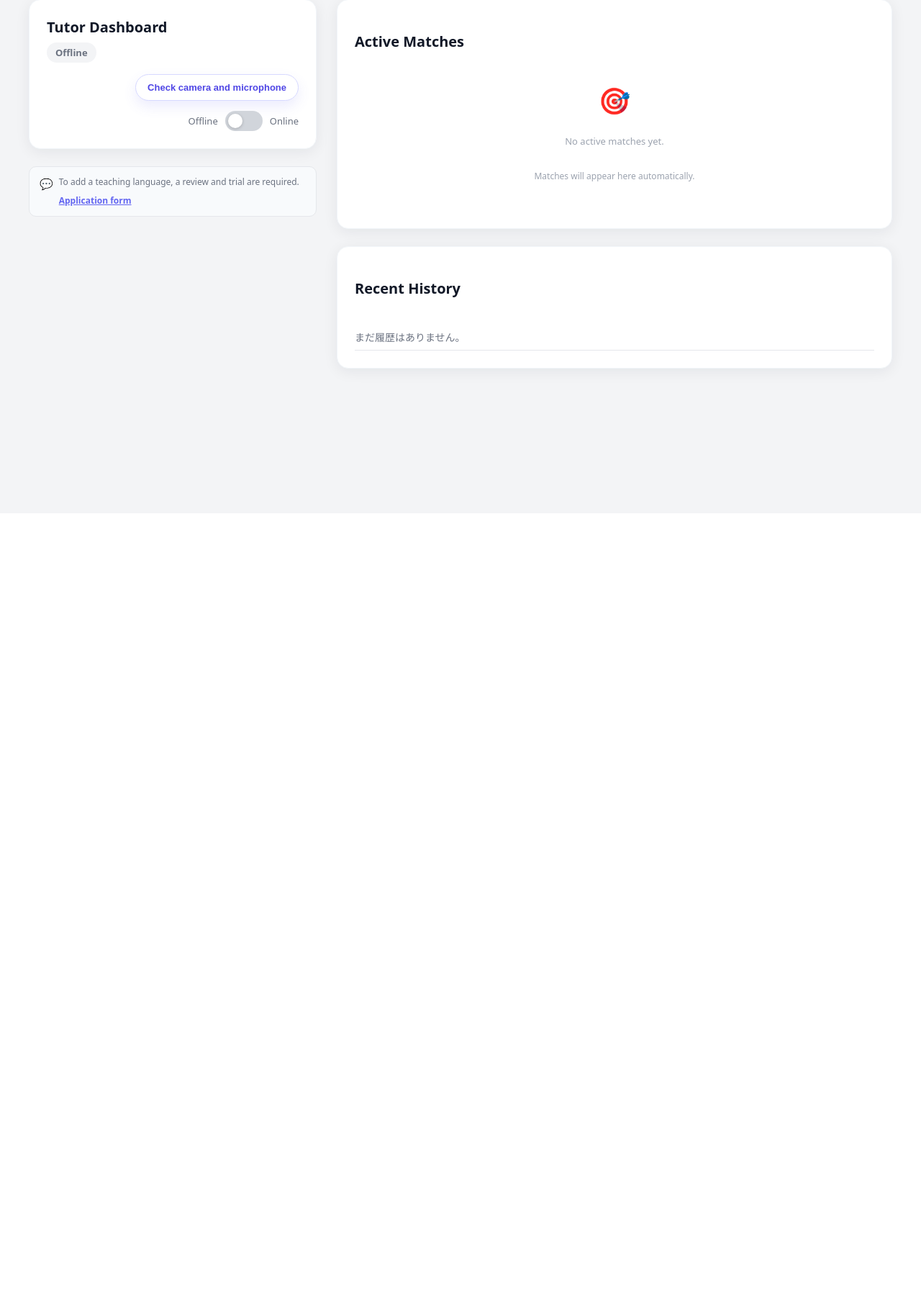
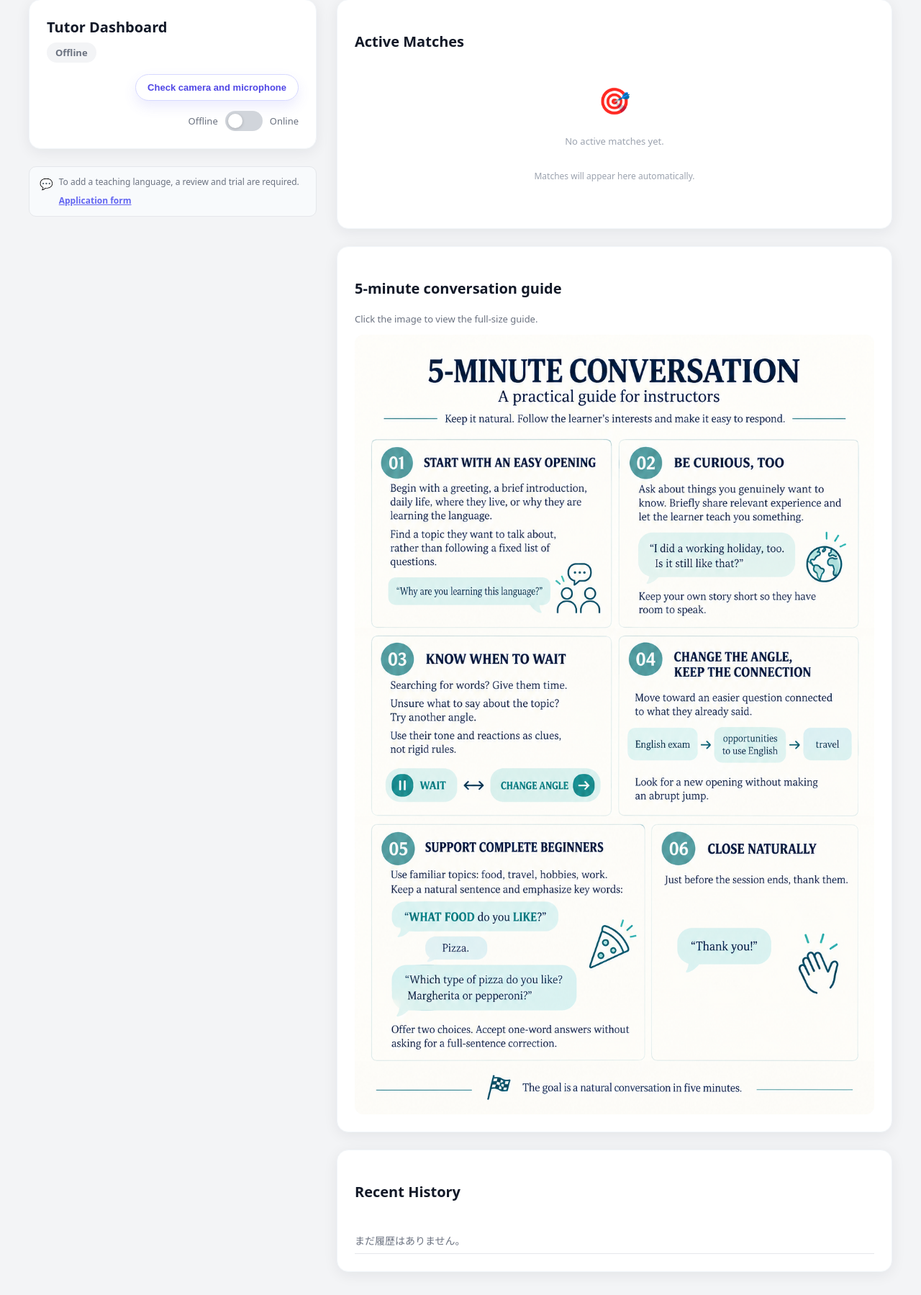
Before and after one commit to Zitatori/Django-5min-LanguageApp, a Django app: page /tutor/dashboard/ in a window 1280 px wide. Shown: the part 87-1886 px from the top of the page at 72% size. Before the commit the page ends 619 px from the top, so only its background shows below. Run offline with Django 4.2, Linux system fonts and the light colour scheme; the visitor is signed in with stand-in values (Sample User, id 1); data comes from the database, SQL or seed files in the repository; data that the repository does not hold is empty; some libraries are stand-ins or nearby versions.

Commit message:
Add conversation guide to tutor dashboard

```diff
--- a/templates/core/tutor_dashboard.html
+++ b/templates/core/tutor_dashboard.html
@@ -1,5 +1,5 @@
 {% extends "base.html" %}
-{% load i18n %}
+{% load i18n static %}
 
 {% block content %}
 
@@ -254,6 +254,16 @@
 
 {# ── ❹ Recent History ── #}
 <div class="td-col-right">
+<section class="card td-instructor-guide" aria-labelledby="instructor-guide-title">
+  <h3 class="card-title" id="instructor-guide-title">{% trans "5-minute conversation guide" %}</h3>
+  <p class="text-muted">{% trans "Click the image to view the full-size guide." %}</p>
+  <a href="{% static 'images/tutor-conversation-tutorial.png' %}" target="_blank" rel="noopener" aria-label="{% trans 'Open the instructor guide in a new tab' %}">
+    <img src="{% static 'images/tutor-conversation-tutorial.png' %}"
+         alt="{% trans 'A practical guide for instructors: start with an easy opening, be curious, know when to wait, change the angle, support complete beginners, and close naturally.' %}"
+         width="1024" height="1536" loading="lazy"
+         style="display:block; width:100%; max-width:1024px; height:auto; margin:0 auto; border-radius:12px;">
+  </a>
+</section>
 {% include "core/_recent_lessons.html" with matches=matches %}
 </div>{# /td-col-right #}
 
```
Also changed, not shown: static/images/tutor-conversation-tutorial.png (added).
